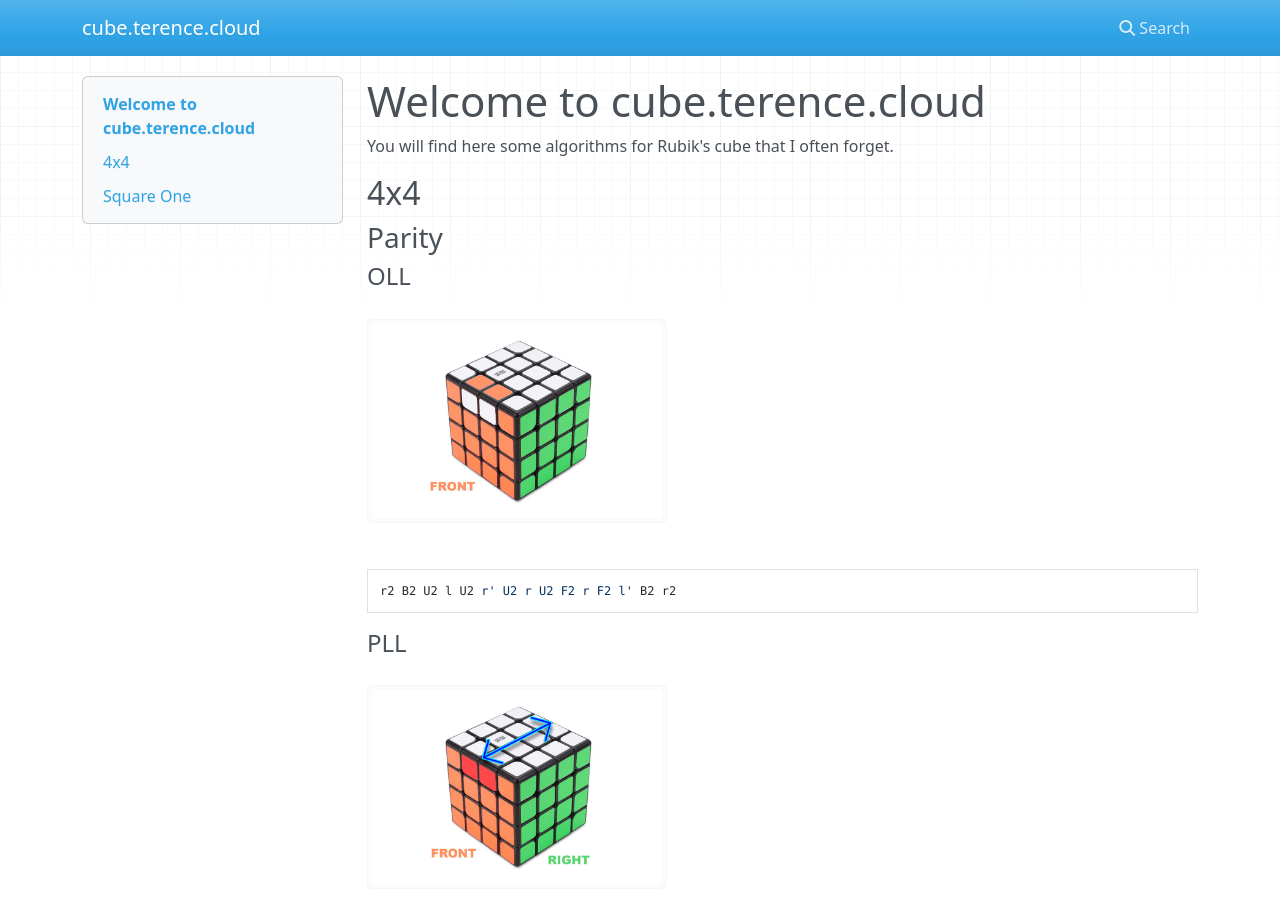
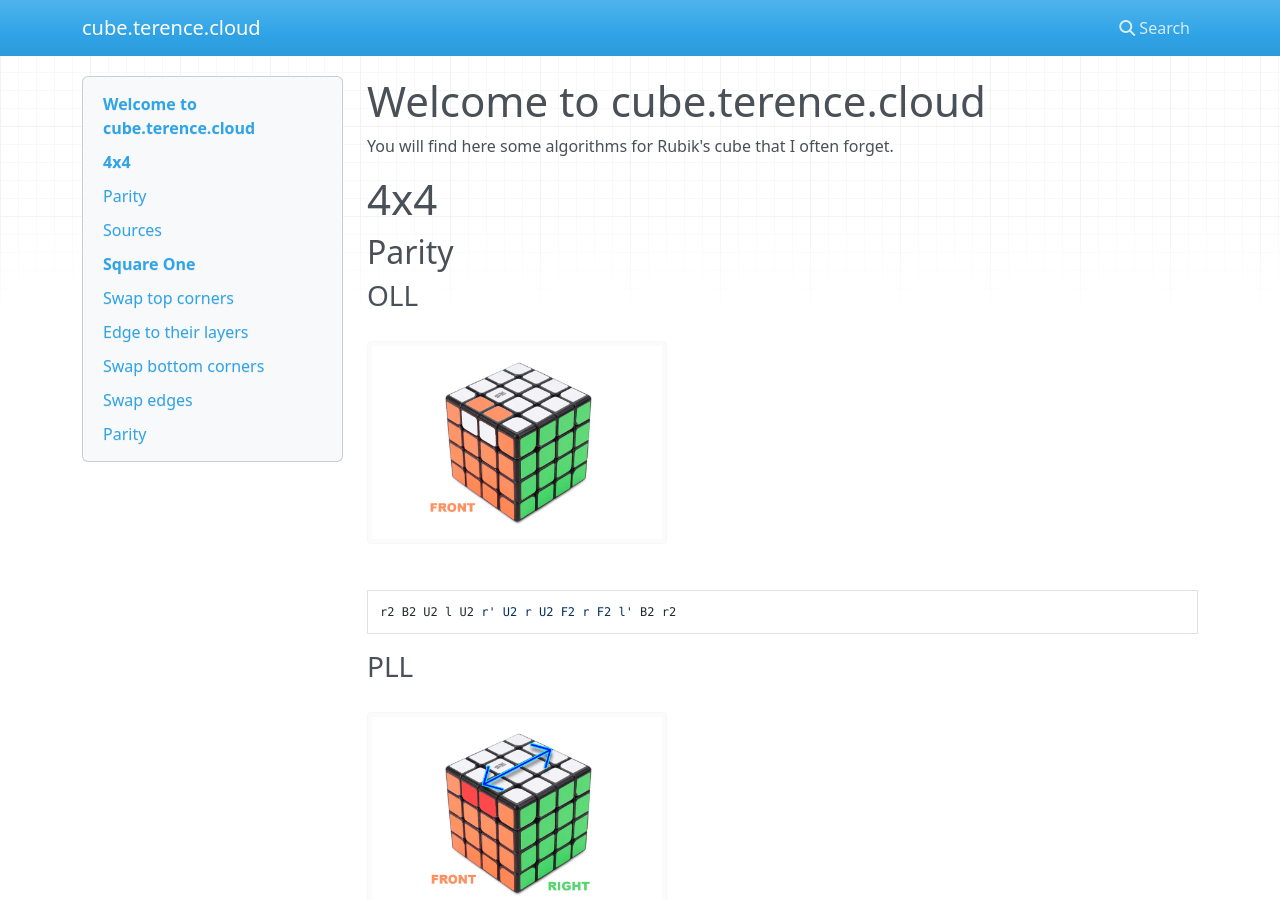
Before and after one commit to cterence/cube.terence.cloud, an MkDocs documentation site: the page built from docs/index.md, in a window 1280 px wide and 900 px high. Built offline with MkDocs 1.6.1, drawn with Linux system fonts in a browser that asks for light colours; nearby versions of some CDN libraries.

Commit message:
remove one level of heading

```diff
--- a/docs/index.md
+++ b/docs/index.md
@@ -2,17 +2,17 @@
 
 You will find here some algorithms for Rubik's cube that I often forget.
 
-## 4x4
+# 4x4
 
-### Parity
+## Parity
 
-#### OLL
+### OLL
 
 <img src="images/4x4-oll.webp" width="300"/>
 
     r2 B2 U2 l U2 r' U2 r U2 F2 r F2 l' B2 r2
 
-#### PLL
+### PLL
 
 <img src="images/4x4-pll-1.webp" width="300"/>
 
@@ -31,37 +31,37 @@ You will find here some algorithms for Rubik's cube that I often forget.
     (Uu)2 (Ll)2 U2 l2 U2 (Ll)2 (Uu)2 R U' L U2 R' U R L' U' L U2 R' U L' U
 
 
-### Sources
+## Sources
 
 * [kewbz.fr](https://www.kewbz.fr/blogs/solutions/4x4-parity-algorithms-oll-pll-algs-how-to-solve-a-4x4-rubiks-cube)
 
-## Square One
+# Square One
 
-### Swap top corners
+## Swap top corners
 
 <img src="images/sq1-1.jpg" width="200"/>
 
     (1, 0) / (0, -3) / (0, 3) / (0, -3) / (0, -3) / (0, 6) / (-1, 0)
 
-### Edge to their layers
+## Edge to their layers
 
 <img src="images/sq1-2.jpg" width="200"/>
 
     (1, 0) / (0, -3) / (0, -3) / (-1, -1) / (1, 4) / (0, 3) / (-1, 0)
 
-### Swap bottom corners
+## Swap bottom corners
 
 <img src="images/sq1-3.jpg" width="200"/>
 
     / (3, -3) / (0, 3) / (-3, 0) / (3, 0) / (-3, 0) /
 
-### Swap edges
+## Swap edges
 
 <img src="images/sq1-4.jpg" width="200"/>
 
     (0, 2) / (0, -3) / (1, 1) / (-1, 2) / (0, -2)
 
-### Parity
+## Parity
 
 <img src="images/sq1-5.jpg" width="200"/>
 
```
